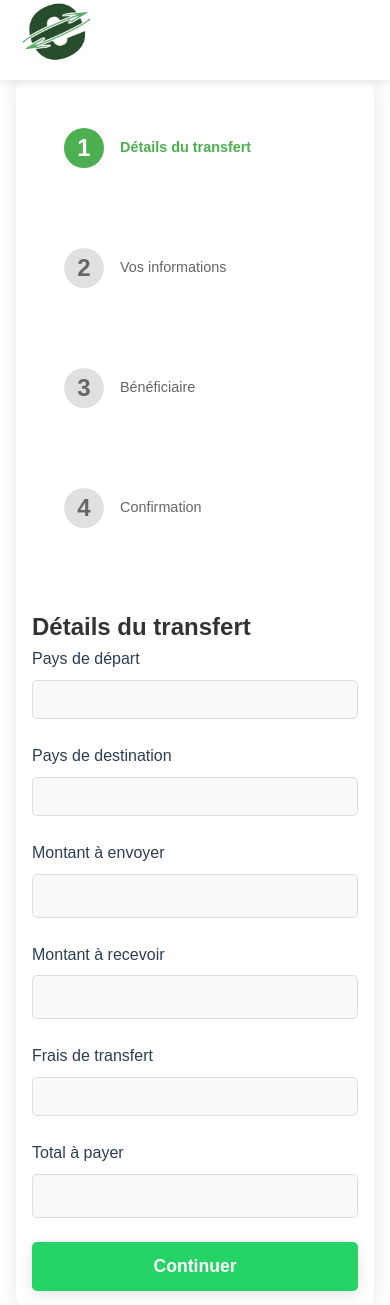
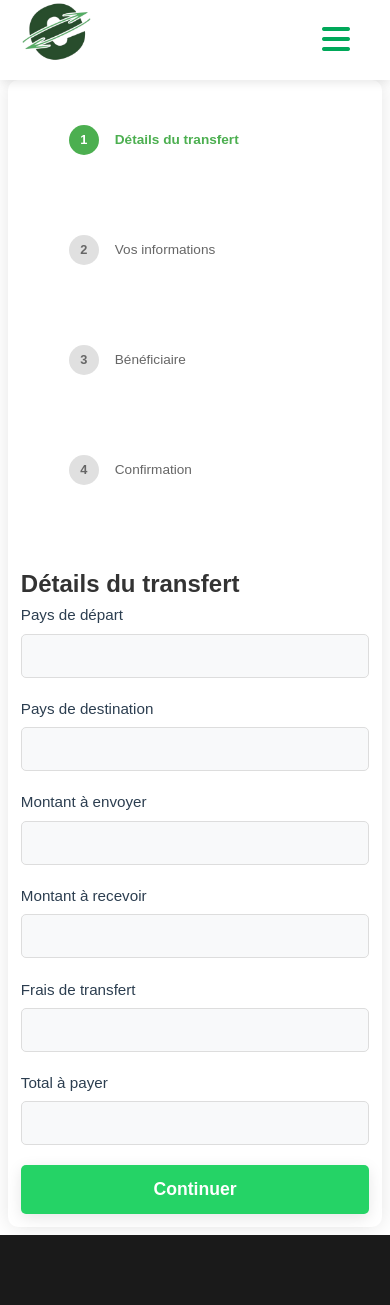
Before and after one commit to jialo1/Enviar, a Flask app: page /transfert in a window 390 px wide. Shown: the top 1305 px of the page. Run offline with Flask 3, Linux system fonts and the light colour scheme.

Commit message:
Improve mobile responsiveness - Add mobile menu with hamburger button - Optimize form fields for touch devices - Improve spacing and typography for mobile - Add responsive styles for small screens

```diff
--- a/static/css/calculator.css
+++ b/static/css/calculator.css
@@ -506,6 +506,7 @@ input.error {
         flex-direction: column;
         align-items: flex-start;
         margin-bottom: 2rem;
+        padding: 0 1rem;
     }
 
     .steps-progress::before {
@@ -521,10 +522,113 @@ input.error {
 
     .step-number {
         margin: 0 1rem 0 0;
+        width: 35px;
+        height: 35px;
+        font-size: 0.9em;
     }
 
     .step-title {
         text-align: left;
+        font-size: 0.9em;
+    }
+
+    .form-group {
+        margin-bottom: 1.2em;
+    }
+
+    .form-group label {
+        font-size: 0.95em;
+        margin-bottom: 0.4em;
+    }
+
+    .form-group input,
+    .form-group select,
+    .form-group textarea {
+        padding: 0.8em;
+        font-size: 1em;
+        height: 44px; /* Meilleure ergonomie tactile */
+    }
+
+    .form-group textarea {
+        height: auto;
+        min-height: 100px;
+    }
+
+    .form-buttons {
+        flex-direction: column;
+        gap: 1rem;
+    }
+
+    .form-buttons button,
+    .form-buttons a {
+        width: 100%;
+        padding: 1em;
+        font-size: 1em;
+        height: 44px; /* Meilleure ergonomie tactile */
+        display: flex;
+        align-items: center;
+        justify-content: center;
+    }
+
+    .confirmation-summary {
+        padding: 1rem;
+    }
+
+    .summary-item {
+        padding: 0.8em;
+        margin-bottom: 0.8em;
+    }
+
+    .summary-item span:first-child {
+        font-size: 0.95em;
+    }
+
+    .summary-item span:last-child {
+        font-size: 1.05em;
+    }
+
+    #whatsapp-preview {
+        font-size: 0.9em;
+        padding: 0.8em;
+    }
+
+    #copy-message {
+        padding: 0.5em 1em;
+        font-size: 0.9em;
+    }
+}
+
+/* Améliorations pour les très petits écrans */
+@media (max-width: 480px) {
+    .transfert-container {
+        margin: 0.5rem;
+        padding: 0.8rem;
+    }
+
+    .step-number {
+        width: 30px;
+        height: 30px;
+        font-size: 0.8em;
+    }
+
+    .step-title {
+        font-size: 0.85em;
+    }
+
+    .form-group input,
+    .form-group select,
+    .form-group textarea {
+        font-size: 16px; /* Évite le zoom automatique sur iOS */
+    }
+
+    .summary-item {
+        flex-direction: column;
+        gap: 0.5em;
+    }
+
+    .summary-item span:last-child {
+        font-size: 1.1em;
+        color: #25D366;
     }
 }
 
--- a/static/js/transfert.js
+++ b/static/js/transfert.js
@@ -1,4 +1,33 @@
 document.addEventListener('DOMContentLoaded', function() {
+    // Gestion du menu mobile
+    const menuToggle = document.querySelector('.menu-toggle');
+    const navMenu = document.querySelector('.nav-menu');
+
+    if (menuToggle && navMenu) {
+        menuToggle.addEventListener('click', () => {
+            navMenu.classList.toggle('active');
+            menuToggle.setAttribute('aria-expanded',
+                menuToggle.getAttribute('aria-expanded') === 'true' ? 'false' : 'true'
+            );
+        });
+
+        // Fermer le menu lors du clic sur un lien
+        document.querySelectorAll('.nav-links a').forEach(link => {
+            link.addEventListener('click', () => {
+                navMenu.classList.remove('active');
+                menuToggle.setAttribute('aria-expanded', 'false');
+            });
+        });
+
+        // Fermer le menu lors du clic en dehors
+        document.addEventListener('click', (e) => {
+            if (!navMenu.contains(e.target) && !menuToggle.contains(e.target)) {
+                navMenu.classList.remove('active');
+                menuToggle.setAttribute('aria-expanded', 'false');
+            }
+        });
+    }
+
     // Fonction pour formater les montants
     function formatMontant(montant, devise) {
         // Supprimer tous les caractères non numériques sauf le point
--- a/templates/transfert.html
+++ b/templates/transfert.html
@@ -14,6 +14,9 @@
             <a href="/" class="logo">
                 <img src="/images/Logo1.png" alt="Enviar Logo" style="height: 80px;">
             </a>
+            <button class="menu-toggle" aria-label="Menu">
+                <i class="fas fa-bars"></i>
+            </button>
             <nav class="nav-menu">
                 <ul class="nav-links">
                     <li><a href="/">Accueil</a></li>
```
